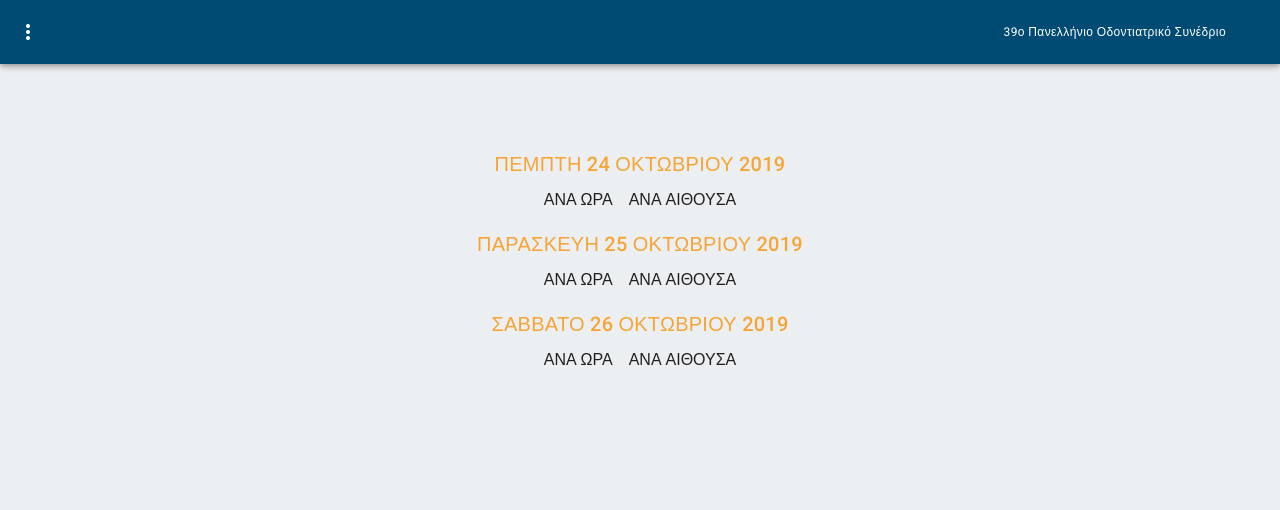
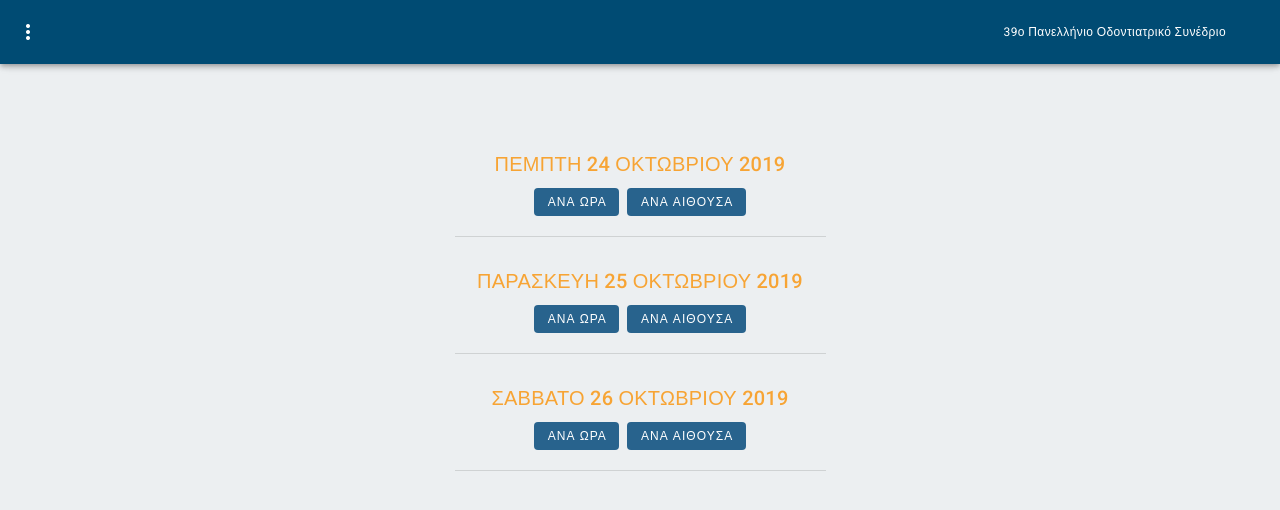
Before and after one commit to RedRidingBroom/dentists, a Vue app: page /program in a window 1280 px wide. Shown: the top 510 px of the page. Built offline with nearby package versions, Linux system fonts and the light colour scheme.

Commit message:
clean - maybe ready

```diff
--- a/src/components/Exhibition.vue
+++ b/src/components/Exhibition.vue
@@ -55,9 +55,9 @@
       </v-col>
     </v-row>
 
-     <v-divider class="mt-10"></v-divider>
+    <v-divider class="mt-10"></v-divider>
 
-     <v-row class="mt-3">
+    <v-row class="mt-3">
       <v-col cols="10" offset="1">
         <h3 class="headline text-center primary--text">ΕΚΘΕΣΙΑΚΟΣ ΧΩΡΟΣ B'</h3>
       </v-col>
@@ -83,8 +83,6 @@
         </v-simple-table>
       </v-col>
     </v-row>
-
-
   </v-container>
 </template>
 
--- a/src/components/Information.vue
+++ b/src/components/Information.vue
@@ -12,17 +12,24 @@
     <v-row>
       <v-col>
         <v-row justify="center">
-          <h2 class="title primary--text text-center"> Χώρος Διεξαγωγής 39ου ΠΟΣ:</h2>
+          <h2 class="title primary--text text-center">Χώρος Διεξαγωγής 39ου ΠΟΣ:</h2>
           <p class="mt-5 font-weight-light text-center">Πολιτιστικό & Συνεδριακό Κέντρο Ηρακλείου</p>
           <p class="font-weight-light text-center">Πλαστήρα & Ρωμανού, 71201 Ηράκλειο</p>
         </v-row>
         <v-row>
-       <iframe class="mb-2" src="https://www.google.com/maps/embed?pb=!1m14!1m8!1m3!1d13019.512633040114!2d25.129177!3d35.333847!3m2!1i1024!2i768!4f13.1!3m3!1m2!1s0x0%3A0xab0037183204b1d2!2zzqDOv867zrnPhM65z4PPhM65zrrPjM69IM6azq3Ovc-Ez4HOv869IOG8qc-BzrHOus67zrXOr86_z4U!5e0!3m2!1sel!2sgr!4v1570438255257!5m2!1sel!2sgr" width="100%" height="100%" frameborder="0" style="border:0;" allowfullscreen=""></iframe>
+          <iframe
+            class="mb-2"
+            src="https://www.google.com/maps/embed?pb=!1m14!1m8!1m3!1d13019.512633040114!2d25.129177!3d35.333847!3m2!1i1024!2i768!4f13.1!3m3!1m2!1s0x0%3A0xab0037183204b1d2!2zzqDOv867zrnPhM65z4PPhM65zrrPjM69IM6azq3Ovc-Ez4HOv869IOG8qc-BzrHOus67zrXOr86_z4U!5e0!3m2!1sel!2sgr!4v1570438255257!5m2!1sel!2sgr"
+            width="100%"
+            height="100%"
+            frameborder="0"
+            style="border:0;"
+            allowfullscreen
+          ></iframe>
         </v-row>
-
       </v-col>
     </v-row>
-<v-divider></v-divider>
+    <v-divider></v-divider>
     <v-row justify="center" class="mb-12 pb-8">
       <v-col cols="10" md="8" lg="6" xl="10">
         <v-row justify="center">
@@ -145,28 +152,3 @@
     </v-row>
   </v-container>
 </template>
-
-<script>
-// import gmapsInit from '../utils/gmaps';
-// export default {
-//   name: 'information',
-//   async mounted() {
-//     try {
-//       const google = await gmapsInit();
-//       const geocoder = new google.maps.Geocoder();
-//       const map = new google.maps.Map(this.$el);
-
-//       geocoder.geocode({ address: 'Austria' }, (results, status) => {
-//         if (status !== 'OK' || !results[0]) {
-//           throw new Error(status);
-//         }
-
-//         map.setCenter(results[0].geometry.location);
-//         map.fitBounds(results[0].geometry.viewport);
-//       });
-//     } catch (error) {
-//       console.error(error);
-//     }
-//   }
-// };
-</script>
--- a/src/components/OmilitesProedries.vue
+++ b/src/components/OmilitesProedries.vue
@@ -1,6 +1,5 @@
 <template>
   <v-container>
-
     <v-row class="mt-12 pt-12">
       <v-col cols="8" offset="2" lg="4" offset-lg="4">
         <v-row justify="center">
@@ -68,7 +67,6 @@
   -o-transform: skew(-20deg);
   -moz-transform: skew(-20deg);
   -ms-transform: skew(-20deg);
-
 }
 
 .myBtn div {
--- a/src/components/Program.vue
+++ b/src/components/Program.vue
@@ -4,83 +4,68 @@
       <v-col cols="10" offset="1" lg="4" offset-lg="4" align-self="center">
         <v-row justify="center">
           <h3 class="title orange--text text-center">ΠΕΜΠΤΗ 24 ΟΚΤΩΒΡΙΟΥ 2019</h3>
-
         </v-row>
-        <v-row justify="center mt-5" >
-          <p @click="$router.push({path: '/program/thursday/hour'})">ΑΝΑ ΩΡΑ</p>
-          <p class="ml-4" @click="$router.push({path: '/program/thursday/room'})">ΑΝΑ ΑΙΘΟΥΣΑ</p>
+        <v-row justify="center my-5">
+          <v-btn
+            class="mr-2"
+            depressed
+            @click="$router.push({path: '/program/thursday/hour'})"
+            color="primary"
+            small
+          >ΑΝΑ ΩΡΑ</v-btn>
+          <v-btn
+            depressed
+            color="primary"
+            small
+            @click="$router.push({path: '/program/thursday/room'})"
+          >ΑΝΑ ΑΙΘΟΥΣΑ</v-btn>
         </v-row>
 
-        <v-row justify="center">
+        <v-divider></v-divider>
+        <v-row justify="center" class="mt-7">
           <h3 class="title orange--text text-center">ΠΑΡΑΣΚΕΥΗ 25 ΟΚΤΩΒΡΙΟΥ 2019</h3>
-
         </v-row>
 
-        <v-row justify="center mt-5" >
-          <p @click="$router.push({path: '/program/friday/hour'})">ΑΝΑ ΩΡΑ</p>
-          <p class="ml-4" @click="$router.push({path: '/program/friday/room'})">ΑΝΑ ΑΙΘΟΥΣΑ</p>
+        <v-row justify="center my-5">
+          <v-btn
+            class="mr-2"
+            depressed
+            color="primary"
+            small
+            @click="$router.push({path: '/program/friday/hour'})"
+          >ΑΝΑ ΩΡΑ</v-btn>
+          <v-btn
+            depressed
+            color="primary"
+            small
+            @click="$router.push({path: '/program/friday/room'})"
+          >ΑΝΑ ΑΙΘΟΥΣΑ</v-btn>
         </v-row>
 
-        <v-row justify="center">
+        <v-divider></v-divider>
+
+        <v-row justify="center" class="mt-7">
           <h3 class="title orange--text text-center">ΣΑΒΒΑΤΟ 26 ΟΚΤΩΒΡΙΟΥ 2019</h3>
-
         </v-row>
 
-        <v-row justify="center mt-5" >
-          <p @click="$router.push({path: '/program/saturday/hour'})">ΑΝΑ ΩΡΑ</p>
-          <p class="ml-4" @click="$router.push({path: '/program/saturday/room'})">ΑΝΑ ΑΙΘΟΥΣΑ</p>
+        <v-row justify="center my-5">
+          <v-btn
+            class="mr-2"
+            depressed
+            color="primary"
+            small
+            @click="$router.push({path: '/program/saturday/hour'})"
+          >ΑΝΑ ΩΡΑ</v-btn>
+          <v-btn
+            depressed
+            color="primary"
+            small
+            @click="$router.push({path: '/program/saturday/room'})"
+          >ΑΝΑ ΑΙΘΟΥΣΑ</v-btn>
         </v-row>
 
-        <!-- <v-menu offset-y>
-          <template v-slot:activator="{ on }">
-            <v-btn tile block dark color="orange" v-on="on">ΠΕΜΠΤΗ 24 ΟΚΤΩΒΡΙΟΥ 2019</v-btn>
-          </template>
-          <v-list>
-            <v-list-item>
-              <v-list-item-title @click="$router.push({path: '/program/thursday/hour'})">ΑΝΑ ΩΡΑ</v-list-item-title>
-            </v-list-item>
-            <v-list-item>
-              <v-list-item-title @click="$router.push({path: '/program/thursday/room'})">ΑΝΑ ΑΙΘΟΥΣΑ</v-list-item-title>
-            </v-list-item>
-          </v-list>
-        </v-menu>-->
+        <v-divider></v-divider>
       </v-col>
     </v-row>
-
-    <!-- <v-row class="mt-2">
-      <v-col cols="10" offset="1" lg="4" offset-lg="4">
-        <v-menu offset-y>
-          <template v-slot:activator="{ on }">
-            <v-btn tile block dark color="orange" v-on="on">ΠΑΡΑΣΚΕΥΗ 25 ΟΚΤΩΒΡΙΟΥ 2019</v-btn>
-          </template>
-          <v-list>
-            <v-list-item>
-              <v-list-item-title @click="$router.push({path: '/program/friday/hour'})">ΑΝΑ ΩΡΑ</v-list-item-title>
-            </v-list-item>
-            <v-list-item>
-              <v-list-item-title @click="$router.push({path: '/program/friday/room'})">ΑΝΑ ΑΙΘΟΥΣΑ</v-list-item-title>
-            </v-list-item>
-          </v-list>
-        </v-menu>
-      </v-col>
-    </v-row>
-
-    <v-row class="mt-2">
-      <v-col cols="10" offset="1" lg="4" offset-lg="4">
-        <v-menu offset-y>
-          <template v-slot:activator="{ on }">
-            <v-btn tile block dark color="orange" v-on="on">ΣΑΒΒΑΤΟ 24 ΟΚΤΩΒΡΙΟΥ 2019</v-btn>
-          </template>
-          <v-list>
-            <v-list-item>
-              <v-list-item-title @click="$router.push({path: '/program/saturday/hour'})">ΑΝΑ ΩΡΑ</v-list-item-title>
-            </v-list-item>
-            <v-list-item>
-              <v-list-item-title @click="$router.push({path: '/program/saturday/room'})">ΑΝΑ ΑΙΘΟΥΣΑ</v-list-item-title>
-            </v-list-item>
-          </v-list>
-        </v-menu>
-      </v-col>
-    </v-row> -->
   </v-container>
 </template>
--- a/src/components/Sponsors.vue
+++ b/src/components/Sponsors.vue
@@ -29,7 +29,7 @@
         </v-row>
       </v-col>
 
-       <v-col cols="8" offset="2" lg="2" offset-lg="0" md="3" offset-md="1">
+      <v-col cols="8" offset="2" lg="2" offset-lg="0" md="3" offset-md="1">
         <v-row justify="center">
           <v-img src="../../public/img/dental_co.png"></v-img>
         </v-row>
--- a/src/components/program/FridayHour.vue
+++ b/src/components/program/FridayHour.vue
@@ -95,9 +95,9 @@
             <span class="font-weight-bold">Συντονισμός:</span>Ραχιώτης Χ.
           </p>
           <p class="text-center">
-            <span class="font-weight-bold">Ομιλητές:</span> Παξιμαδά Χ., Αγουρόπουλος Α., Γκαβέλα
+            <span class="font-weight-bold">Ομιλητές:</span>
+ Παξιμαδά Χ., Αγουρόπουλος Α., Γκαβέλα
             Γ.
-
           </p>
           <p class="text-center">ΑΙΘΟΥΣΑ ΣΥΝΑΥΛΙΩΝ</p>
         </v-row>
--- a/src/components/program/FridayRoom.vue
+++ b/src/components/program/FridayRoom.vue
@@ -137,9 +137,9 @@
         <span class="font-weight-bold">Συντονισμός:</span>Ραχιώτης Χ.
       </p>
       <p class="text-center">
-        <span class="font-weight-bold">Ομιλητές:</span> Παξιμαδά Χ., Αγουρόπουλος Α., Γκαβέλα
+        <span class="font-weight-bold">Ομιλητές:</span>
+ Παξιμαδά Χ., Αγουρόπουλος Α., Γκαβέλα
         Γ.
-
       </p>
       <p class="text-center">10:00-11:30</p>
     </v-row>
--- a/src/components/program/SaturdayRoom.vue
+++ b/src/components/program/SaturdayRoom.vue
@@ -477,7 +477,7 @@
         <span class="font-weight-bold">Θεματικές κατηγορίες:</span> Στοματική και
         Γναθοπροσωπική Χειρουργική, Εμφυτευματολογία
       </p>
-      <p class="text-center"> 12:00-14:00</p>
+      <p class="text-center">12:00-14:00</p>
     </v-row>
 
     <v-divider></v-divider>
@@ -526,13 +526,13 @@
       <p class="text-center">
         <span class="font-weight-bold">Εκπαιδευτής:</span>Παπαβασιλείου Γ
       </p>
-      <p class="text-center"> 11:30-14:30</p>
+      <p class="text-center">11:30-14:30</p>
     </v-row>
 
     <v-divider></v-divider>
 
     <v-row justify="center" class="myRow mt-2">
-      <h3 class="subtitle-2 text-center">(ΠΡ5) </h3>
+      <h3 class="subtitle-2 text-center">(ΠΡ5)</h3>
       <p class="text-center">
         <span class="font-weight-bold">ΠΡΑΚΤΙΚΟ ΣΕΜΙΝΑΡΙΟ 5</span>
       </p>
--- a/src/components/program/ThursdayHour.vue
+++ b/src/components/program/ThursdayHour.vue
@@ -1,7 +1,6 @@
 <template>
   <div>
     <v-row>
-
       <v-col cols="12">
         <v-row justify="center">
           <h2 class="title">09:00 - 10:00</h2>
```
Also changed, not shown: src/App.vue (+27 -11 lines), src/components/Main.vue (+21 -20 lines), src/components/Messages.vue (+31 -17 lines).
